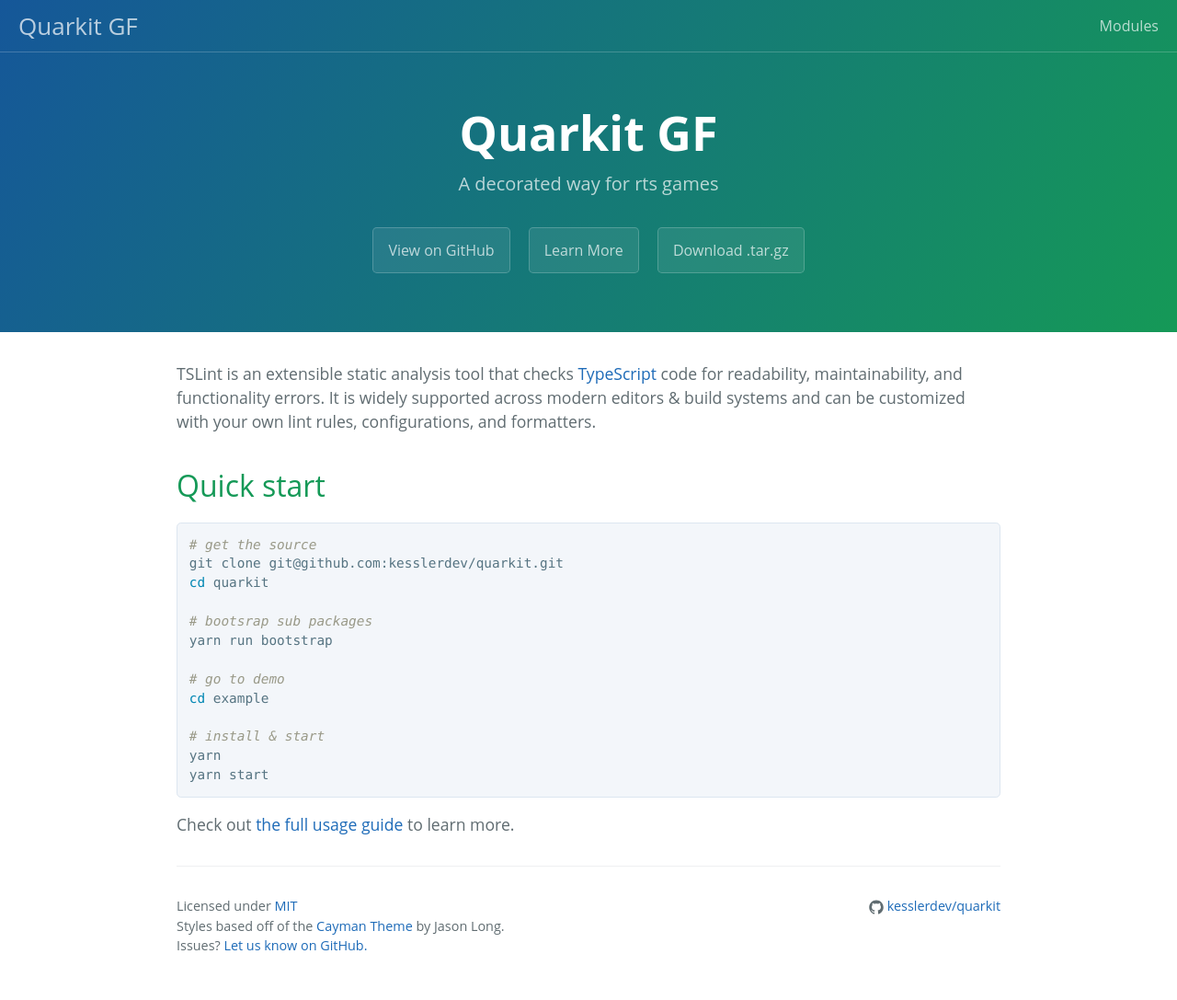
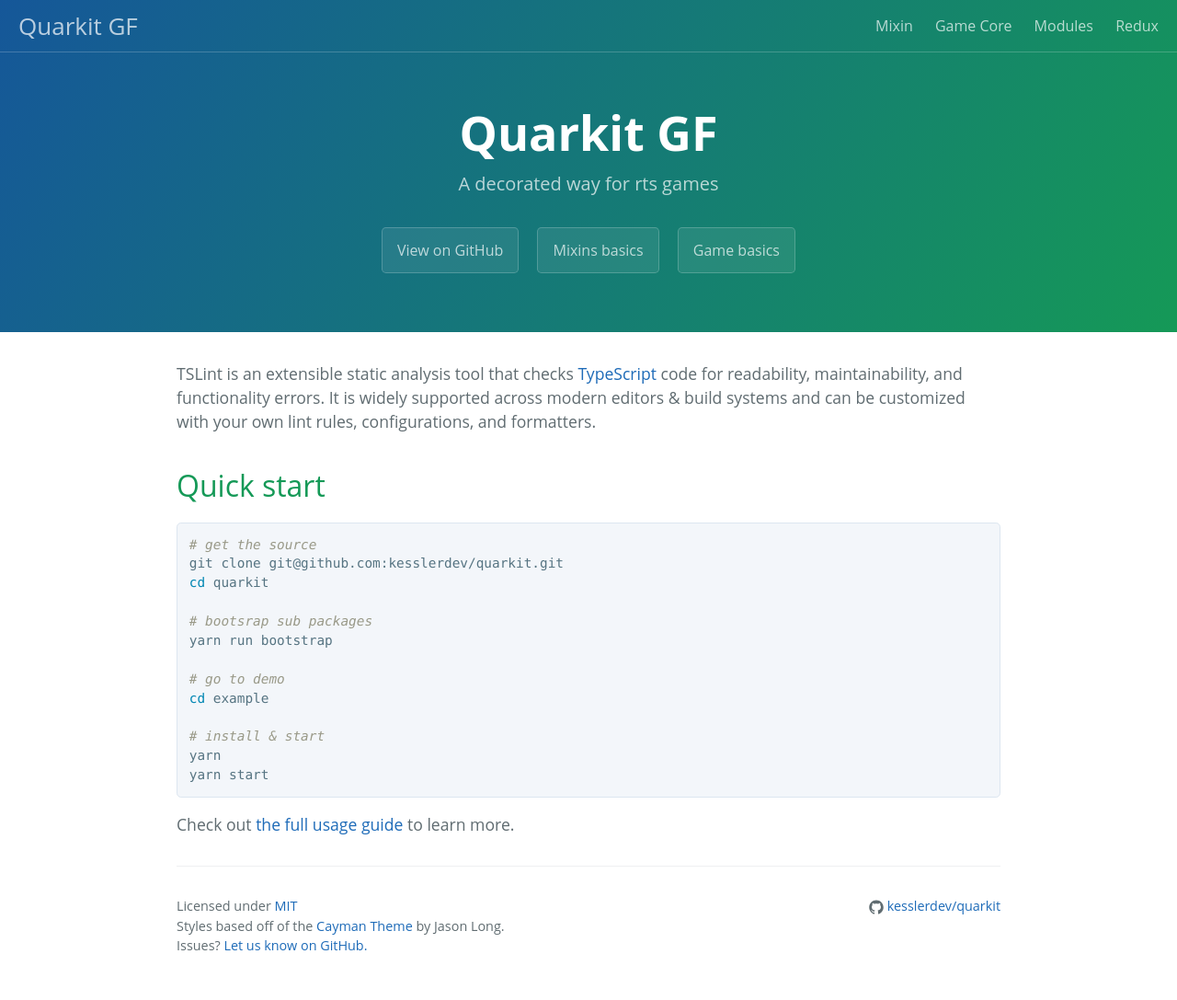
Before and after one commit to kesslerdev/game-framework, a Jekyll site: the page built from docs/index.md, in a window 1280 px wide. Shown: the whole page at 92% size. Built offline with Jekyll 4.4.1, drawn with Linux system fonts in a browser that asks for light colours.

Commit message:
Docs (#12)
* Add packages to menu

* Clean menu & home links

```diff
--- a/docs/_includes/header.html
+++ b/docs/_includes/header.html
@@ -4,10 +4,10 @@
   <section class="site-header">
       <a class="site-title" href="{{ site.baseurl }}/">{{ site.title }}</a>
       <nav class="site-nav">
+        <a class="page-link" href="{{site.baseurl}}/mixin">Mixin</a>
+        <a class="page-link" href="{{site.baseurl}}/core">Game Core</a>
         <a class="page-link" href="{{site.baseurl}}/modules">Modules</a>
-        <!--<a class="page-link" href="{{site.baseurl}}/develop/custom-rules">Develop</a>
-        <a class="page-link" href="{{site.baseurl}}/usage/cli">Usage</a>
-        <a class="page-link" href="{{site.baseurl}}/news">News</a>-->
+        <a class="page-link" href="{{site.baseurl}}/redux">Redux</a>
       </nav>
   </section>
   {% if page.title == site.title %}
@@ -17,8 +17,8 @@
       <h2 class="project-tagline">{{page.subtitle}}</h2>
     {% endif %}
     <a href="{{site.github_url}}" class="btn">View on GitHub</a>
-    <a href="{{site.baseurl}}/modules" class="btn">Learn More</a>
-    <a href="{{site.github_url}}/tarball/master" class="btn">Download .tar.gz</a>
+    <a href="{{site.baseurl}}/mixin" class="btn">Mixins basics</a>
+    <a href="{{site.baseurl}}/core" class="btn">Game basics</a>
   </section>
   {% endif %}
 </header>
```
